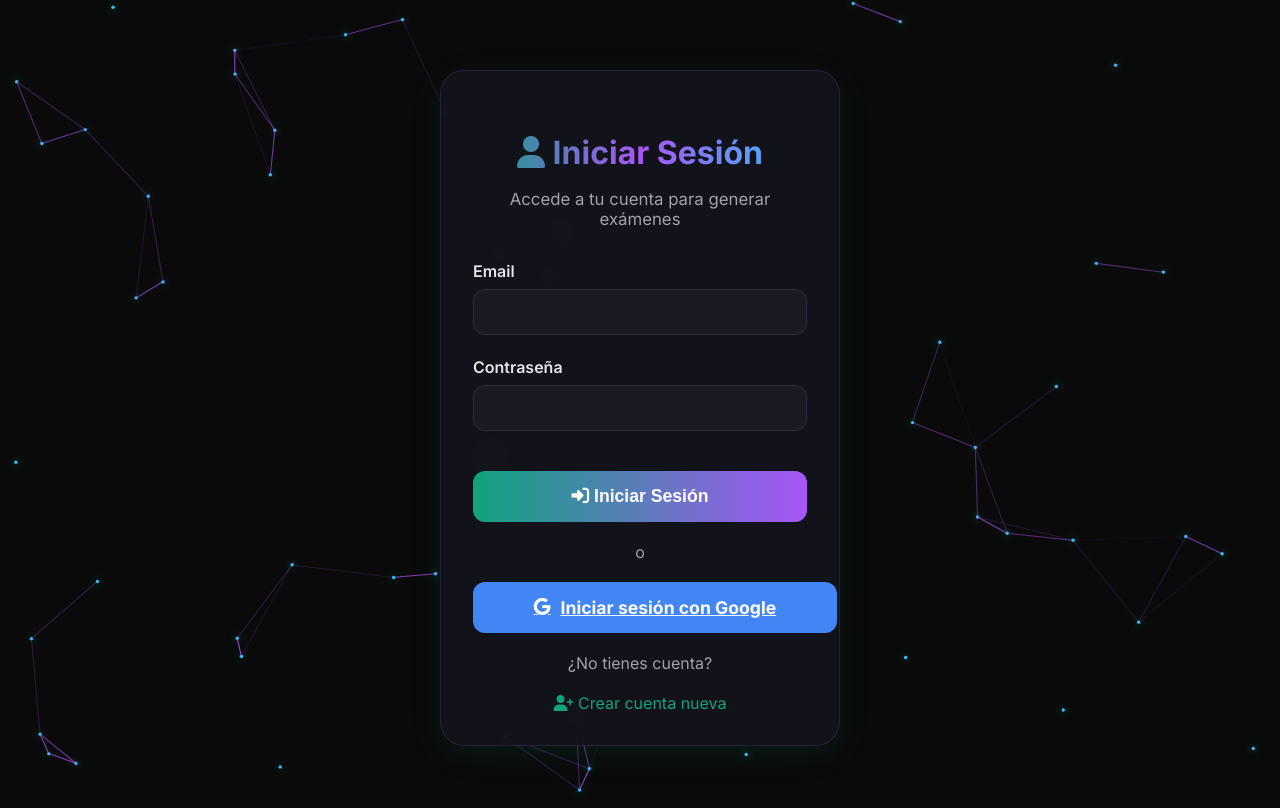
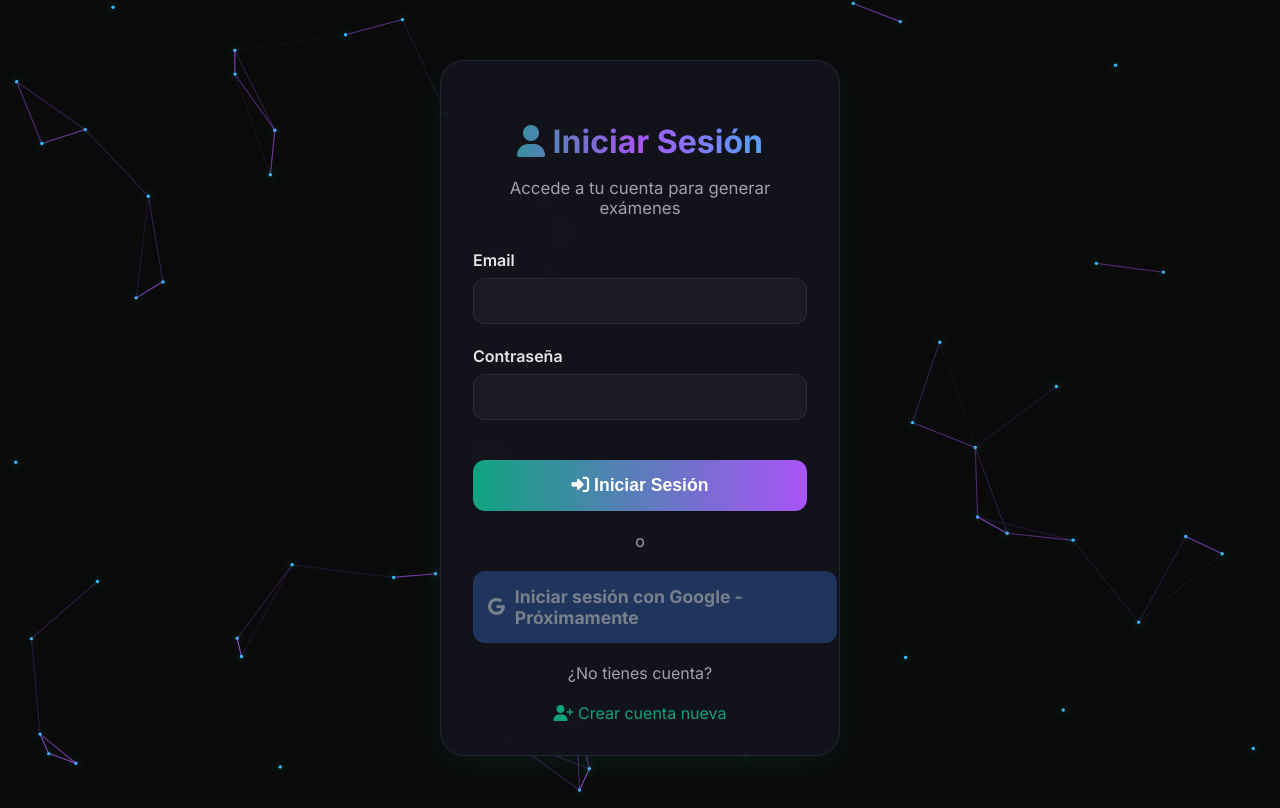
Before and after one commit to Bautiballatore/Focus, a Flask app: page /auth/signin in a window 1280 px wide. Run offline with Flask 3, Linux system fonts and the light colour scheme.

Commit message:
Change Google login buttons to show 'Próximamente' instead of functional links

```diff
--- a/Templates/login.html
+++ b/Templates/login.html
@@ -223,9 +223,9 @@
 
         <div class="divider">o</div>
 
-        <a href="{{ url_for('google_auth') }}" class="google-btn">
-            <i class="fab fa-google"></i> Iniciar sesión con Google
-        </a>
+        <div class="google-btn proximamente">
+            <i class="fab fa-google"></i> Iniciar sesión con Google - Próximamente
+        </div>
 
         <div class="divider">¿No tienes cuenta?</div>
         <div class="register-link">
--- a/Templates/registro.html
+++ b/Templates/registro.html
@@ -212,9 +212,9 @@
 
         <div class="divider">o</div>
 
-        <a href="{{ url_for('google_auth') }}" class="google-btn">
-            <i class="fab fa-google"></i> Registrarse con Google
-        </a>
+        <div class="google-btn proximamente">
+            <i class="fab fa-google"></i> Registrarse con Google - Próximamente
+        </div>
         <div class="divider">¿Ya tienes cuenta?</div>
         <div class="login-link">
             <a href="{{ url_for('login') }}">
```
